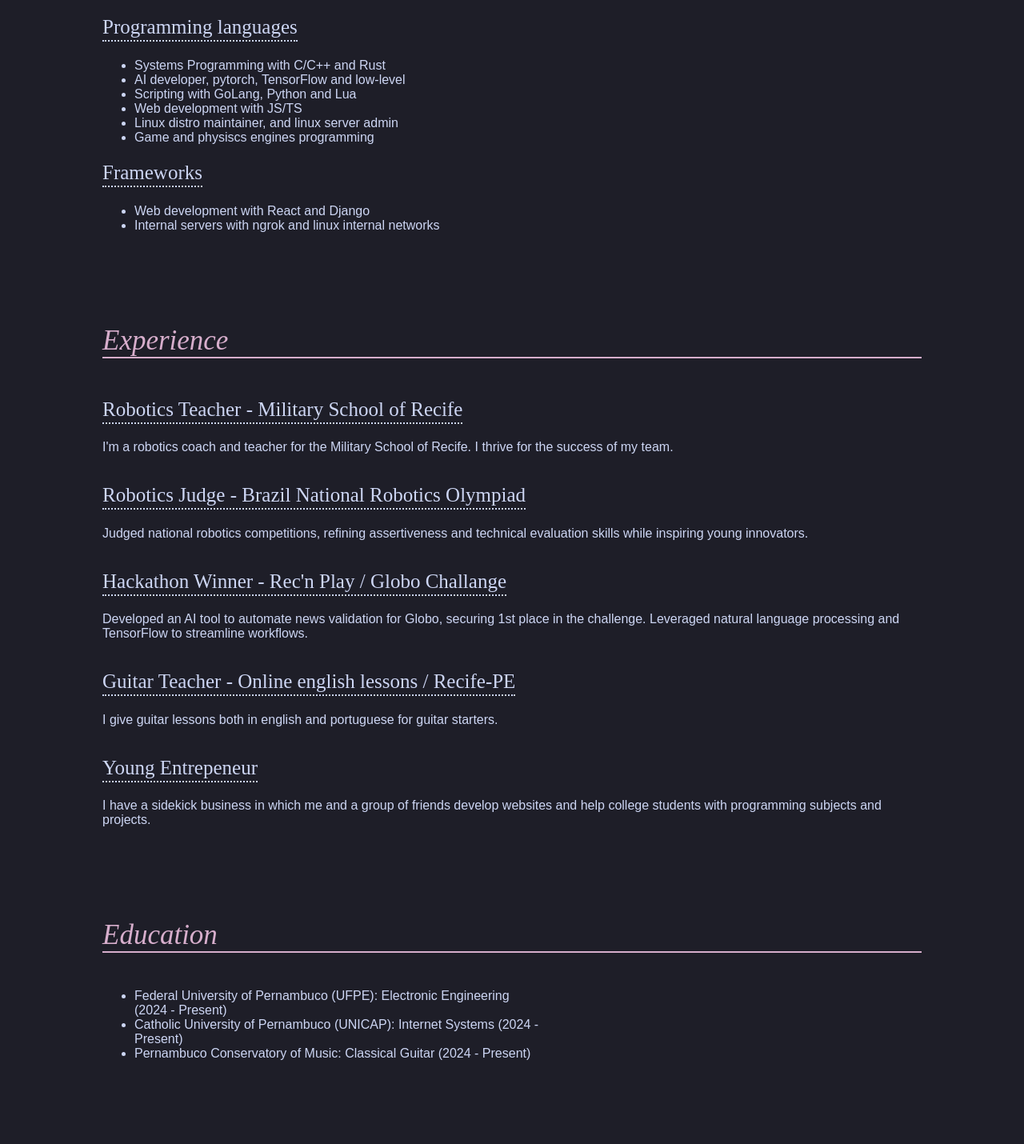
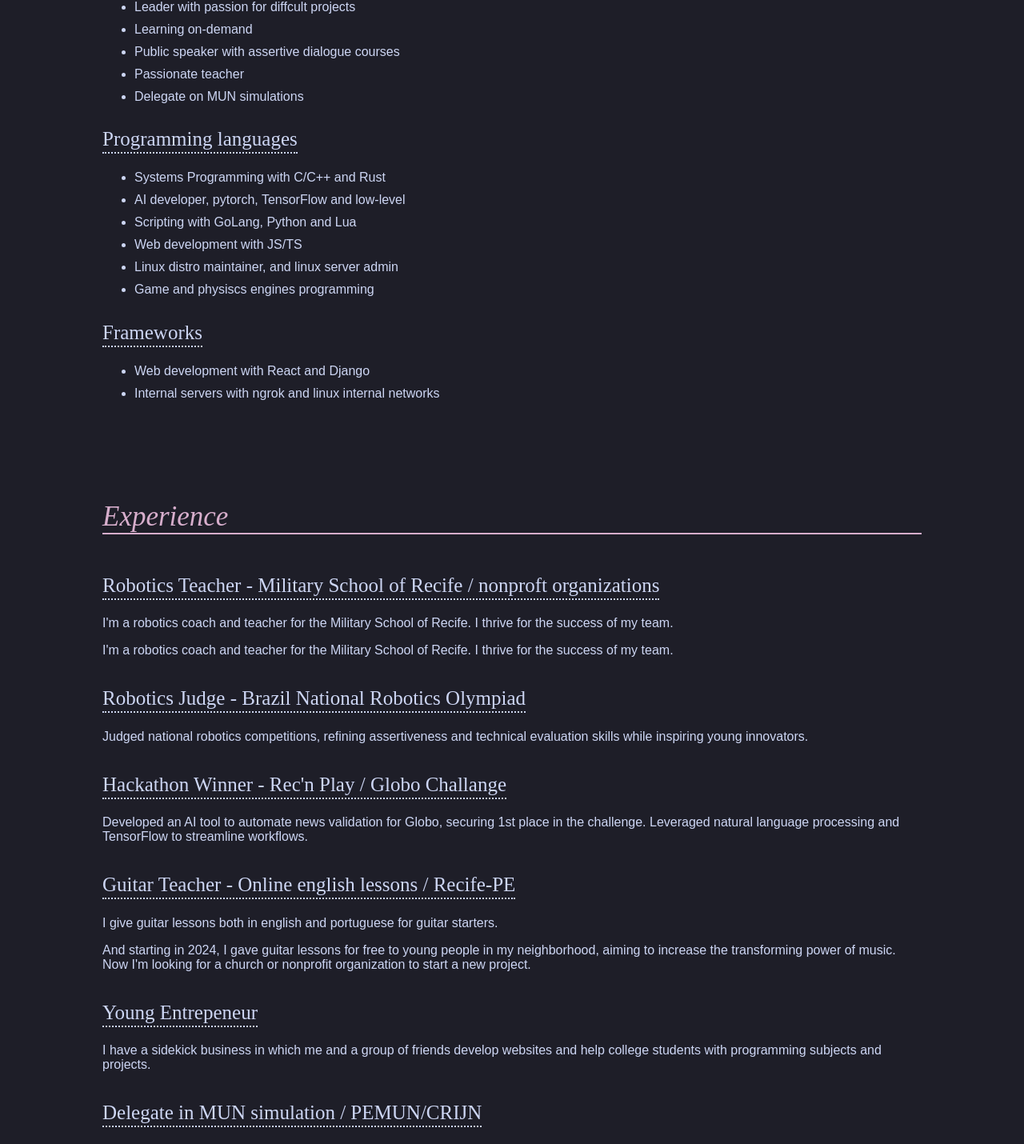
Before and after one commit to pchagas72/personal_website, a React (Vite) app: page /resume in a window 1280 px wide. Shown: the part 1353-2783 px from the top of the page at 80% size. Built offline with nearby package versions, Linux system fonts and the light colour scheme; a web font is replaced by a local one.

Commit message:
Added to resume

```diff
--- a/src/routes/Resume.tsx
+++ b/src/routes/Resume.tsx
@@ -20,7 +20,9 @@ function Resume(){
                     </p>
                     <p>
                         I'm a strong team worker, with a gift for leadership and always working for the best of my team and project.
+                        I'm also a natural born innovator! I'll always search for the best new ways to develop, interact and produce.
                     </p>
+                    <p> I want to <a className="prettyLink">make real difference</a> on <a className="prettyLink"> on real people.</a></p>
                 </section>
             </div>
 
@@ -35,6 +37,7 @@ function Resume(){
                         <li> Learning on-demand </li>
                         <li> Public speaker with assertive dialogue courses </li>
                         <li> Passionate teacher </li>
+                        <li> Delegate on MUN simulations </li>
 
                     </ul>
                     <h2 className="section_title">Programming languages</h2>
@@ -58,7 +61,10 @@ function Resume(){
                 <h2 className="resume_title">Experience</h2>
                 <section>
                     <div>
-                        <h2 className="section_title">Robotics Teacher - Military School of Recife</h2>
+                        <h2 className="section_title">Robotics Teacher - Military School of Recife / nonproft organizations</h2>
+                        <p>
+                            I'm a robotics coach and teacher for the Military School of Recife. I thrive for the success of my team.
+                        </p>
                         <p>
                             I'm a robotics coach and teacher for the Military School of Recife. I thrive for the success of my team.
                         </p>
@@ -86,6 +92,9 @@ function Resume(){
                         <p>
                             I give guitar lessons both in english and portuguese for guitar starters.
                         </p>
+                        <p>
+                            And starting in 2024, I gave guitar lessons for free to young people in my neighborhood, aiming to increase the transforming power of music. Now I'm looking for a church or nonprofit organization to start a new project.
+                        </p>
                     </div>
                 </section>
             <section>
@@ -93,6 +102,14 @@ function Resume(){
                         <h2 className="section_title">Young Entrepeneur</h2>
                         <p>
                             I have a sidekick business in which me and a group of friends develop websites and help college students with programming subjects and projects.
+                        </p>
+                    </div>
+                </section>
+            <section>
+                    <div>
+                        <h2 className="section_title">Delegate in MUN simulation / PEMUN/CRIJN</h2>
+                        <p>
+                            I take part in MUN simulations as speach advisor, and tech lead.
                         </p>
                     </div>
                 </section>
@@ -117,6 +134,19 @@ function Resume(){
                         <li>3rd place - IBM Quantum Challenge (2023)</li>
                         <li>1st place - Globo Hackathon Challenge, Rec'n Play (2024)</li>
                         <li>Total of three gold medals in national robotics competitions as student and as teacher</li>
+                        <li>Best innovator prize at the national robotics olympiad</li>
+                        <li>Best programmer and robotics club president of the miltary school system of Brazil</li>
+                    </ul>
+                </section>
+            </div>
+
+            <div className="resume_entry">
+                <h2 className="resume_title">What am I currently doing:</h2>
+                <section>
+                    <ul>
+                        <li> Studying for CCNA and Amazon certifications. </li>
+                        <li> Searching for my first internship. </li>
+                        <li> Looking for a nonproft organization or church to give guitar or robotics lessons. </li>
                     </ul>
                 </section>
             </div>
--- a/src/routes/css/Resume.css
+++ b/src/routes/css/Resume.css
@@ -57,6 +57,9 @@ h1{
         color: rgb(215, 174, 204);
         font-style: italic;
     }
+    ul li{
+        padding-bottom: 10px;
+    }
 
 }
 @media (max-width: 650px) {
```
